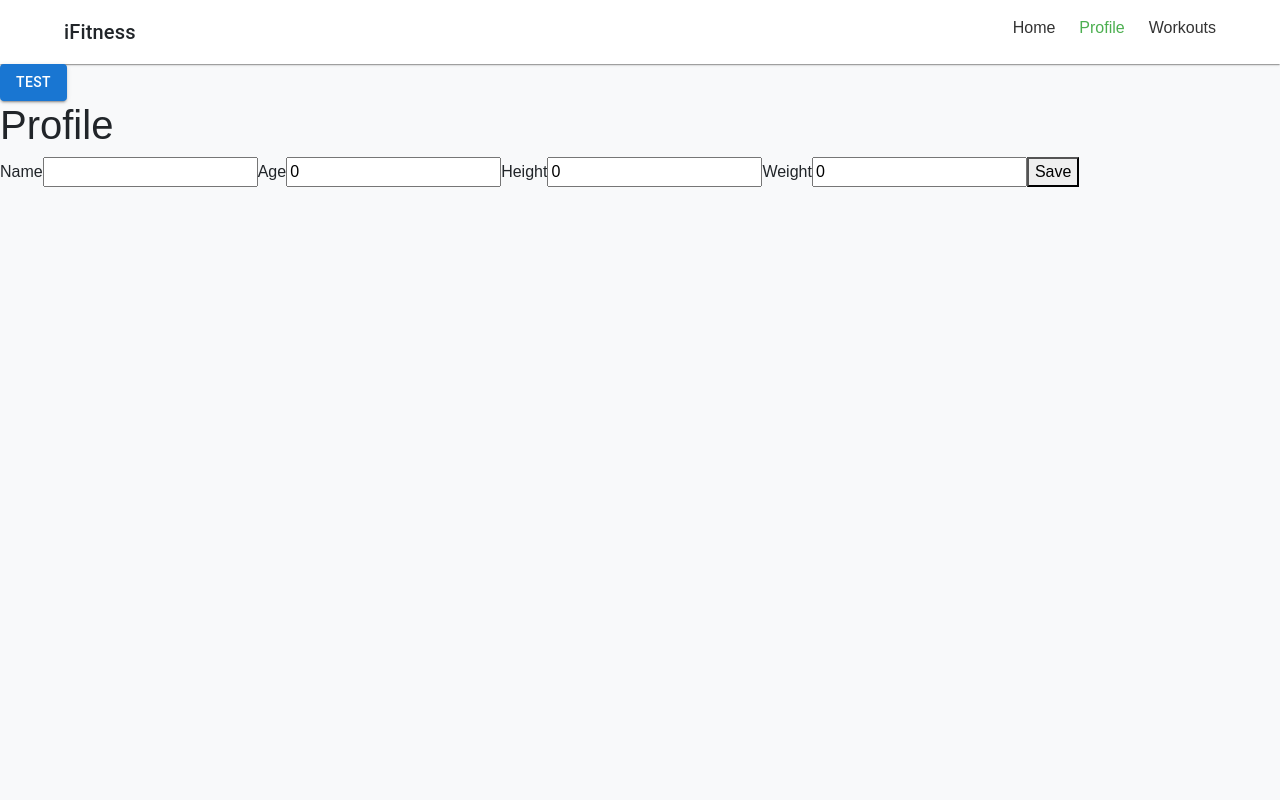
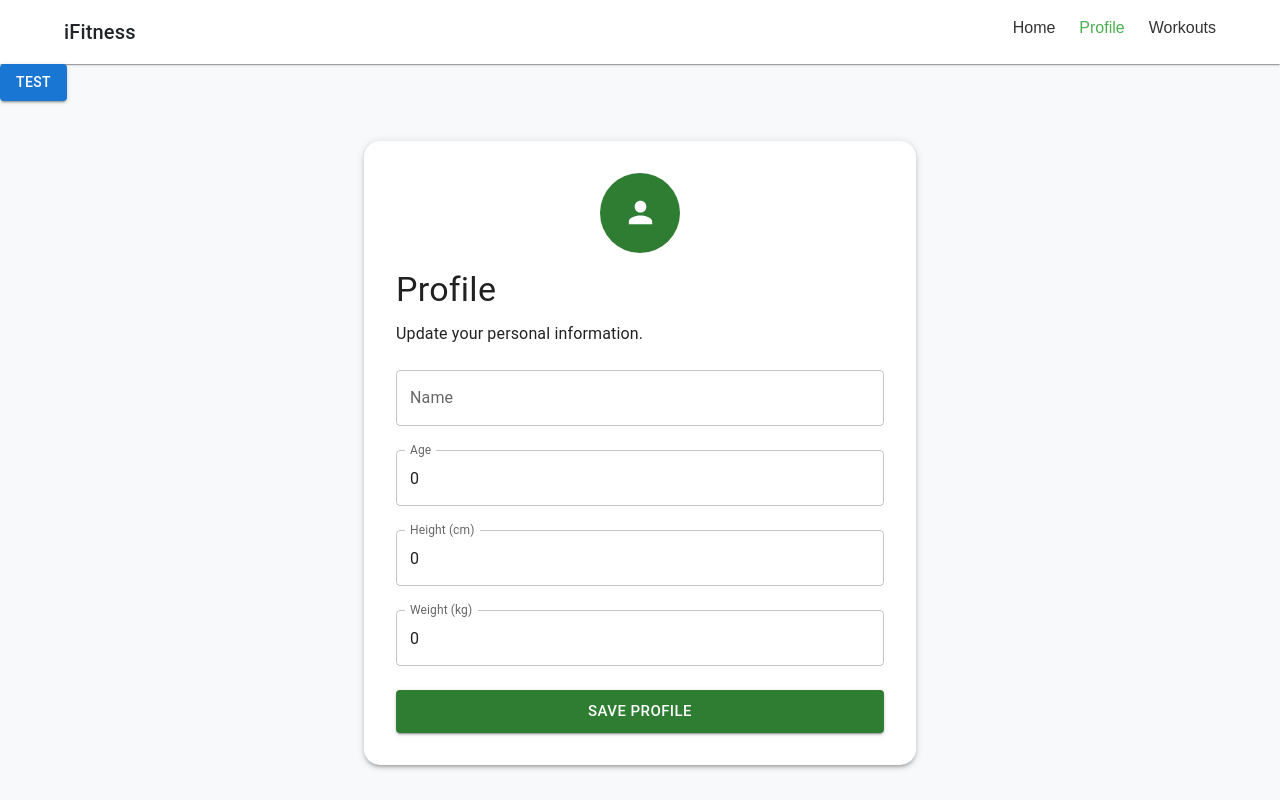
Before and after one commit to Kiankayan/IFitness-School-Project, a React (Vite) app: page /profile in a window 1280 px wide. Built offline with nearby package versions, Linux system fonts and the light colour scheme.

Commit message:
updated and added css in profile.tsx

```diff
--- a/src/pages/profile/Profile.tsx
+++ b/src/pages/profile/Profile.tsx
@@ -1,5 +1,16 @@
 import { getProfile, saveProfile } from "../../services/fakeProfileService";
 import { useState } from "react";
+import PersonIcon from "@mui/icons-material/Person";
+
+import {
+  Container,
+  Paper,
+  Typography,
+  TextField,
+  Button,
+  Stack,
+  Avatar,
+} from "@mui/material";
 
 function Profile() {
   const currentProfile = getProfile();
@@ -21,34 +32,79 @@ function Profile() {
   }
 
   return (
+    <Container maxWidth="sm">
+      <Paper
+        sx={{
+          p: 4,
+          mt: 5,
+          borderRadius: 4,
+          boxShadow: 3,
+        }}
+      >
         <form onSubmit={handleSubmit}>
-      <h1>Profile</h1>
-      <label>Name</label>
-      <input
-        type="text"
+          <Avatar
+            sx={{
+              width: 80,
+              height: 80,
+              bgcolor: "success.main",
+              mx: "auto",
+              mb: 2,
+            }}
+          >
+            <PersonIcon fontSize="large" />
+          </Avatar>
+          <Typography variant="h4" gutterBottom>
+            Profile
+          </Typography>
+
+          <Typography variant="body1" sx={{ mb: 3 }}>
+            Update your personal information.
+          </Typography>
+
+          <Stack spacing={3}>
+            <TextField
+              label="Name"
               value={name}
               onChange={(e) => setName(e.target.value)}
+              fullWidth
             />
-      <label>Age</label>
-      <input
+
+            <TextField
+              label="Age"
               type="number"
               value={age}
               onChange={(e) => setAge(e.target.value)}
+              fullWidth
             />
-      <label>Height</label>
-      <input
+
+            <TextField
+              label="Height (cm)"
               type="number"
               value={height}
               onChange={(e) => setHeight(e.target.value)}
+              fullWidth
             />
-      <label>Weight</label>
-      <input
+
+            <TextField
+              label="Weight (kg)"
               type="number"
               value={weight}
               onChange={(e) => setWeight(e.target.value)}
+              fullWidth
             />
-      <button type="submit">Save</button>
+
+            <Button
+              type="submit"
+              variant="contained"
+              color="success"
+              size="large"
+            >
+              Save Profile
+            </Button>
+          </Stack>
         </form>
+      </Paper>
+    </Container>
   );
 }
 export default Profile;
```
Lines whose indentation alone changed are shown as unchanged.
